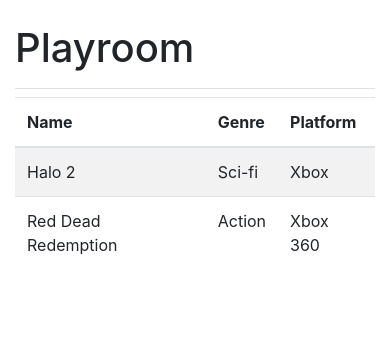
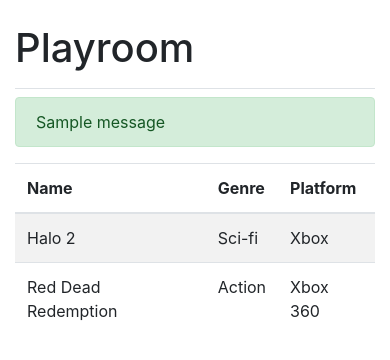
Before and after one commit to arthuramsouza/playroom, a Flask app: page / in a window 390 px wide. Shown: the top 360 px of the page. Run offline with Flask 2, Linux system fonts and the light colour scheme; one stand-in notice (Sample message) is shown; some libraries are stand-ins or nearby versions.

Commit message:
Add Flask's secret key, create '/logout' route, add flash messages and fix the 'list' template's table responsiveness

```diff
--- a/app.py
+++ b/app.py
@@ -1,6 +1,8 @@
-from flask import Flask, redirect, render_template, request
+import os
+from flask import Flask, flash, redirect, render_template, request, session
 
 app = Flask(__name__)
+app.secret_key = os.urandom(16)
 
 
 class Game:
@@ -26,9 +28,19 @@
 @app.route('/authenticate', methods=['POST'])
 def authenticate():
     if request.form['password'] == 'admin':
+        session['logged_user'] = request.form['username']
+        flash(request.form['username'] + ', you are now logged in!', 'success')
         return redirect('/')
     else:
+        flash('Something went wrong. Please, check your credentials and try again.', 'danger')
         return redirect('/login')
+
+
+@app.route('/logout')
+def logout():
+    session['logged_user'] = None
+    flash('You are now logged out', 'success')
+    return redirect('/')
 
 
 @app.route('/new')
--- a/templates/list.html
+++ b/templates/list.html
@@ -1,6 +1,7 @@
 {% extends "template.html" %}
 {% block content %}
-    <table class="table table-striped table-responsive">
+    <div class="table-responsive">
+        <table class="table table-striped">
             <thead>
                 <tr>
                     <th>Name</th>
@@ -18,4 +19,5 @@
                 {% endfor %}
             </tbody>
         </table>
+    </div>
 {% endblock %}
--- a/templates/template.html
+++ b/templates/template.html
@@ -11,6 +11,15 @@
         <div class="pb-2 mt-4 mb-2 border-bottom">
             <h1>{{ title }}</h1>
         </div>
+        {% with messages = get_flashed_messages(with_categories=true) %}
+            {% if messages %}
+                <ul id="messages" class="list-unstyled">
+                {% for category, message in messages %}
+                    <li class="alert alert-{{ category }}">{{ message }}</li>
+                {% endfor %}
+                </ul>
+            {% endif %}
+        {% endwith %}
         {% block content %}{% endblock %}
     </div>
 </body>
```
Lines whose indentation alone changed are shown as unchanged.
